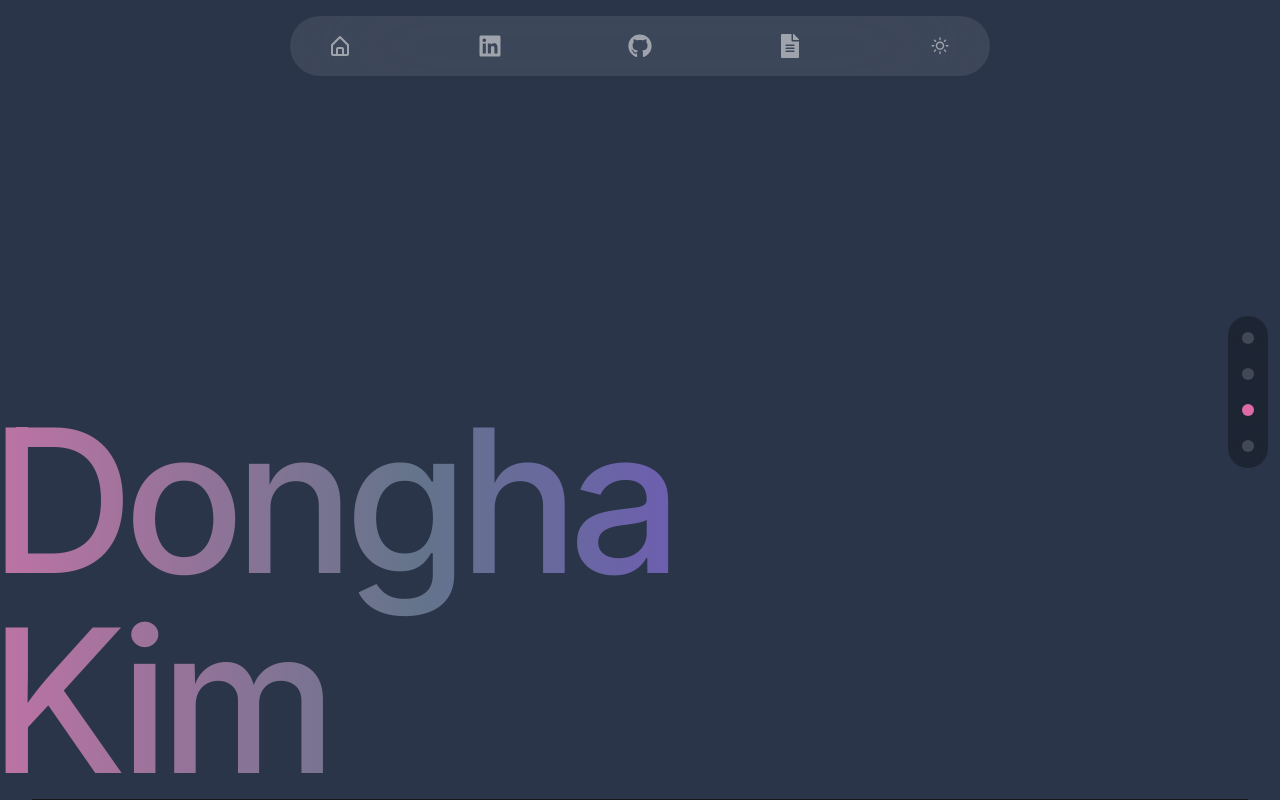
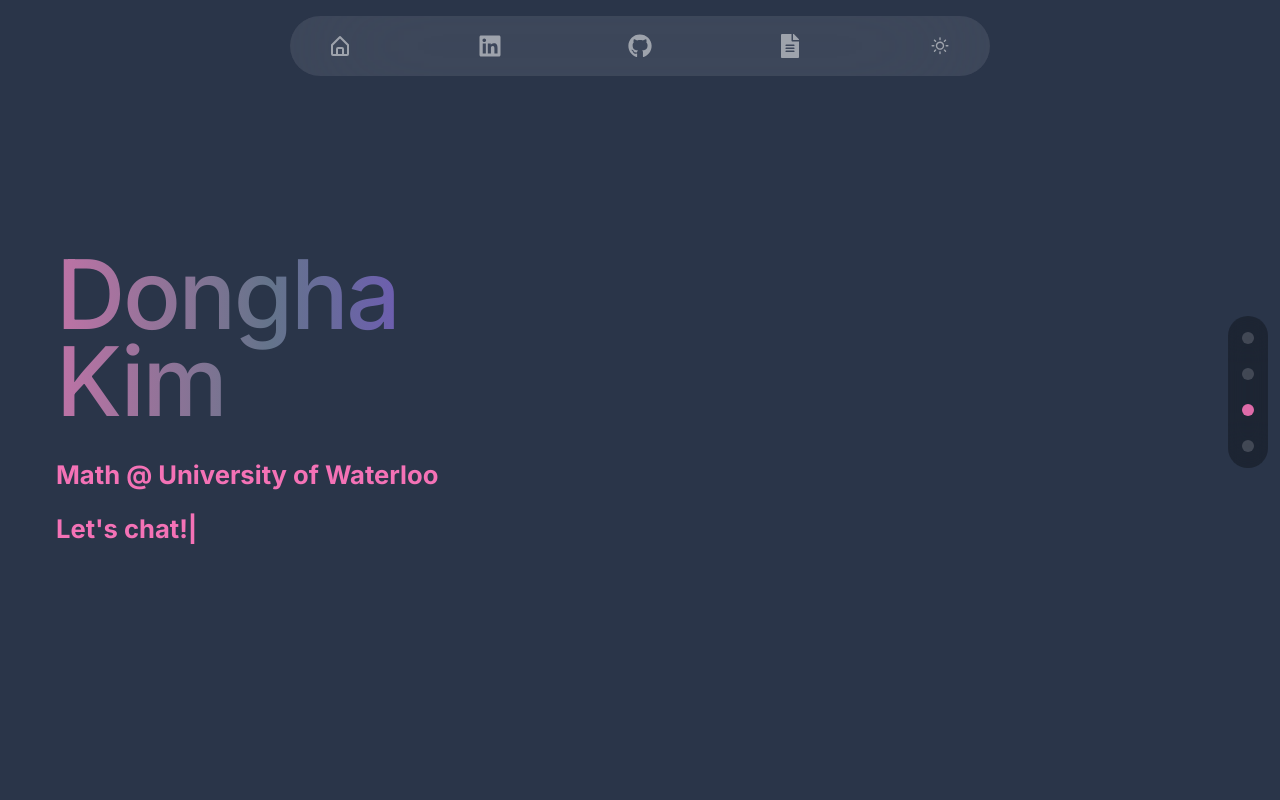
Before and after one commit to donghaxkim/personalportfolio, a React (Vite) app: page / in a window 1280 px wide. Shown: the top 800 px of the page. Built offline with nearby package versions, Linux system fonts and the light colour scheme.

Commit message:
Update Hero.jsx

```diff
--- a/src/components/Hero.jsx
+++ b/src/components/Hero.jsx
@@ -32,17 +32,18 @@ const Hero = ({ theme }) => {
     theme === "dark" ? "placeholder-gray-700" : "placeholder-gray-200";
 
   return (
-    <div className="section border-b border-neutral-900 h-screen pb-20" id="home">
-      <div className="flex flex-wrap">
-        <div className="w-full lg:w-1/2 flex flex-col items-center lg:items-[11rem] mt-[100px]">
-          {/* Big Title */}
+    <div className="section border-b border-neutral-900 min-h-screen pb-16" id="home">
+      <div className="max-w-7xl mx-auto px-6">
+        <div className="flex flex-col items-start justify-center min-h-screen">
+
+          {/* Big Title: Dongha / Kim */}
           <motion.h1
             initial={{ x: -400, opacity: 0 }}
             animate={{ x: 0, opacity: 1, transition: { duration: 0.5 } }}
-            className="pb-16 text-[200px] ml-[-10px] font-medium tracking-tighter lg:mt-[300px] lg:text-[200px] leading-[1]"
+            className="font-medium tracking-tight text-xl leading-[0.9]"
             style={{
-              background:
-                "linear-gradient(to right, #f472b6, #64748b, #7c3aed)",
+              fontSize: "clamp(3rem, 12vw, 6rem)", // Scales better across screens
+              background: "linear-gradient(to right, #f472b6, #64748b, #7c3aed)",
               backgroundSize: "200% auto",
               animation: "gradient-text-animation 3s linear infinite",
               WebkitBackgroundClip: "text",
@@ -50,22 +51,28 @@ const Hero = ({ theme }) => {
               color: "transparent",
             }}
           >
-            Dongha Kim
+            Dongha
+            <br />
+            Kim
           </motion.h1>
 
-          {/* Words + Button */}
-          <div className="cursor-pointer text-[70px] ml-55 tracking-tighter flex flex-col gap-8 leading-[1.2] hover:text-gray-400">
+          {/* Link and Button */}
+          <div className="flex flex-col items-start gap-4 mt-8">
+
             {/* Math Program Link */}
             <motion.span
               initial={{ x: -400, opacity: 0 }}
               animate={{ x: 0, opacity: 1, transition: { duration: 1 } }}
+              className="font-bold"
+              style={{
+                color: "#f472b6",
+                fontSize: "clamp(1rem, 2vw, 2rem)" // smaller but proportional
+              }}
             >
               <a
                 href="https://www.prodigygame.com/main-en/blog/why-is-math-important"
                 target="_blank"
                 rel="noopener noreferrer"
-                className="cursor-pointer hover:text-gray-400"
-                style={{ color: "#f472b6", fontWeight: "bold" }}
               >
                 Math @ University of Waterloo
               </a>
@@ -75,29 +82,19 @@ const Hero = ({ theme }) => {
             <motion.button
               initial={{ x: -400, opacity: 0 }}
               animate={{ x: 0, opacity: 1, transition: { duration: 1 } }}
-              className="cursor-pointer text-[4rem] ml-[-444px] font-bold hover:underline leading-[0.3]"
+              className="font-bold hover:underline"
               style={{
                 color: "#f472b6",
                 background: "none",
                 border: "none",
                 padding: 0,
+                fontSize: "clamp(1rem, 2vw, 2rem)"
               }}
               type="button"
               onClick={() => setShowMessageBox((prev) => !prev)}
             >
               <TypeAnimation
-                sequence={[
-                  "",
-                  1000,
-                  "Let's chat!",
-                  5000,
-                  "",
-                  2000,
-                  "Let's chat!",
-                  5000,
-                  "",
-                  2000,
-                ]}
+                sequence={["", 1000, "Let's chat!", 5000, "", 2000, "Let's chat!", 5000, "", 2000]}
                 wrapper="span"
                 speed={50}
                 repeat={Infinity}
@@ -106,15 +103,15 @@ const Hero = ({ theme }) => {
               />
             </motion.button>
 
+          </div>
+
           {/* Message Box */}
           {showMessageBox && (
             <div className="fixed inset-0 z-50 flex items-center justify-center">
-                {/* Overlay */}
               <div
                 className="absolute inset-0 bg-gray-500/30 backdrop-blur-sm"
                 onClick={() => setShowMessageBox(false)}
               />
-                {/* Modal */}
               <form
                 ref={formRef}
                 onSubmit={handleSend}
@@ -165,8 +162,7 @@ const Hero = ({ theme }) => {
               <div className="relative z-10 bg-gray-500/80 backdrop-blur rounded-2xl px-8 py-6 text-white text-xl font-bold shadow-lg">
                 <span
                   style={{
-                      background:
-                        "linear-gradient(to right, #f472b6, #64748b, #7c3aed)",
+                    background: "linear-gradient(to right, #f472b6, #64748b, #7c3aed)",
                     backgroundSize: "200% auto",
                     WebkitBackgroundClip: "text",
                     backgroundClip: "text",
@@ -181,11 +177,9 @@ const Hero = ({ theme }) => {
               <div className="absolute inset-0 bg-gray-500/30 backdrop-blur-sm" />
             </div>
           )}
+
         </div>
       </div>
-      </div>
-
-      <div className="h-[100px]"></div>
     </div>
   );
 };
```
Lines whose indentation alone changed are shown as unchanged.
